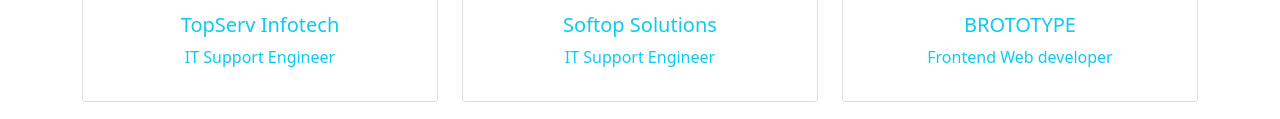
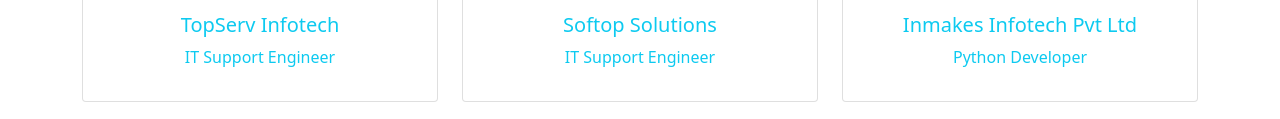
Before and after one commit to amalnadh/mypersonalwebsite, a plain HTML site: page index.html in a window 1280 px wide. Shown: the part 1358-1477 px from the top of the page. Drawn offline with nearby package versions, Linux system fonts and the light colour scheme.

Commit message:
Update index.html
inmakes card added

```diff
--- a/index.html
+++ b/index.html
@@ -154,8 +154,8 @@
           <img src="https://scontent.fcok6-1.fna.fbcdn.net/v/t39.30808-1/c8.8.132.132a/p148x148/271968526_773828664019294_4853839574371470187_n.jpg?_nc_cat=111&ccb=1-5&_nc_sid=1eb0c7&_nc_ohc=tn91qbXfoYEAX8gPKdg&_nc_ht=scontent.fcok6-1.fna&oh=00_AT9LJH6JeH8TOtQLaruLfozZyrLHQrBcXo4zcvch5n8AGQ&oe=620E3B6D"  class="card-img-top" alt=""
          >
             <div class="card-body">
-              <h5 class="card-title">BROTOTYPE</h5>
-              <p class="card-text">Frontend Web developer</p>
+              <h5 class="card-title">Inmakes Infotech Pvt Ltd</h5>
+              <p class="card-text">Python Developer</p>
 
             </div>
         </div>
```
